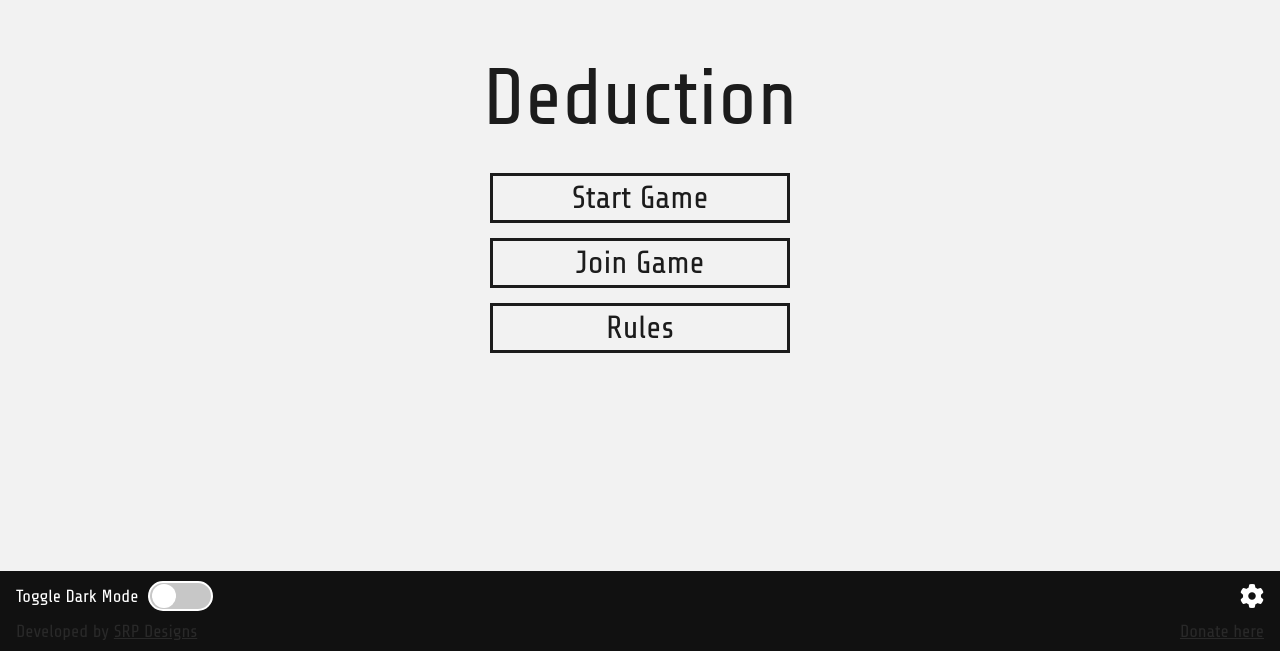
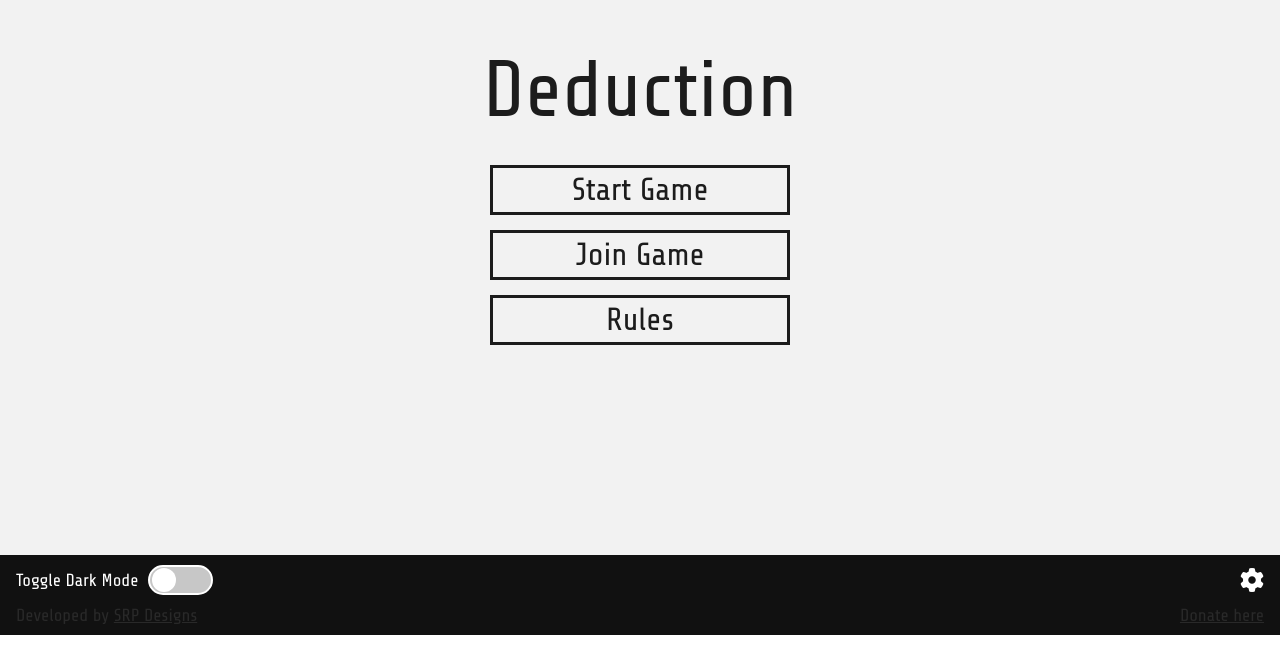
Before and after one commit to Sam-RP1/deduction, a React app: page / in a window 1280 px wide. Shown: the part 165-816 px from the top of the page. Built offline with nearby package versions, Linux system fonts and the light colour scheme.

Commit message:
update: swapped padding values

```diff
--- a/src/frontend/components/UI/ContentContainer/ContentContainer.scss
+++ b/src/frontend/components/UI/ContentContainer/ContentContainer.scss
@@ -6,7 +6,7 @@
   height: auto;
   width: 100%;
   box-sizing: border-box;
-  padding: 24px 16px;
+  padding: 16px 24px;
   overflow: hidden;
   @include transition(all 0.4s ease);
 
```
